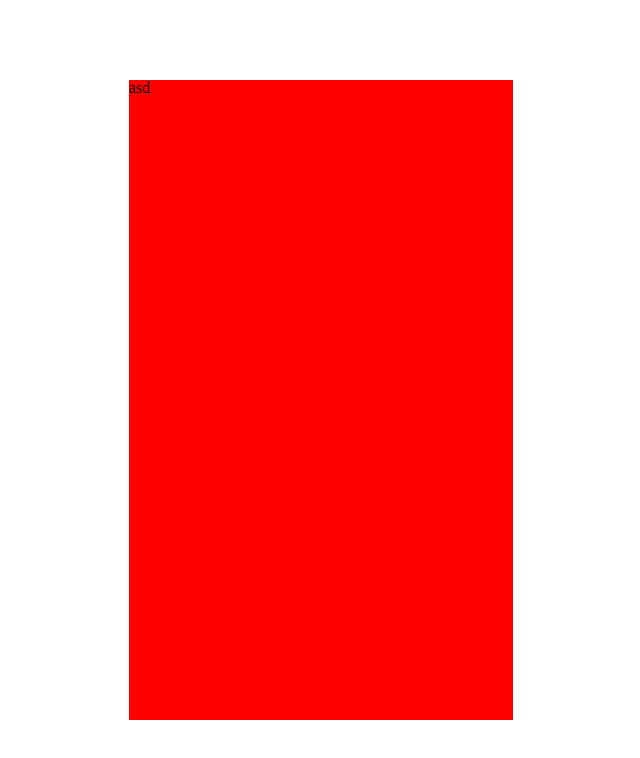
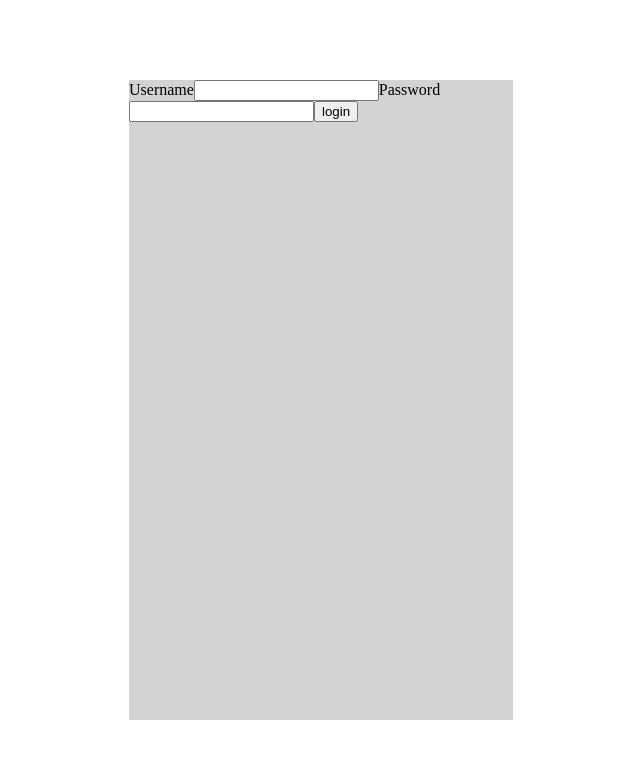
Before and after one commit to Andres191200/ReduxLogin, a React (Vite) app in the folder vite-project/: page / in a window 1280 px wide. Shown: the top 758 px of the page, without its empty margins (319-959 px from the left). Built offline with nearby package versions, Linux system fonts and the light colour scheme.

Commit message:
form structure done

```diff
--- a/vite-project/src/components/views/LogIn.jsx
+++ b/vite-project/src/components/views/LogIn.jsx
@@ -1,10 +1,34 @@
+import { useState } from 'react';
 import '../../styles/login.css';
 
-const Login = () =>{
-    return(
+const Login = () => {
+    const [form, setForm] = useState({})
+
+    const handleChange = (e) => {
+        setForm({
+            ...form,
+            [e.target.name]: e.target.value
+        })
+    }
+
+    const login = (e) =>{
+        e.preventDefault();
+
+        //CALL FIREBASE METHOD
+    }
+
+    return (
         <div className="main-container">
             <div className="login-form-container">
-                <h1>asd</h1>
+                <form className="login-form" onSubmit={(e) => login(e)}>
+                    <label htmlFor="username">Username</label>
+                    <input type="text" name="username" onChange={(e) => handleChange(e)} />
+
+                    <label htmlFor="password">Password</label>
+                    <input type="text" name="password" onChange={(e) => handleChange(e)} />
+
+                    <input type="submit" value="login"/>
+                </form>
             </div>
         </div>
     )
--- a/vite-project/src/styles/login.css
+++ b/vite-project/src/styles/login.css
@@ -53,5 +53,5 @@ table {
 .login-form-container{
     height:80vh;
     width:30vw;
-    background-color: red;
+    background-color: lightgray;
 }
```
